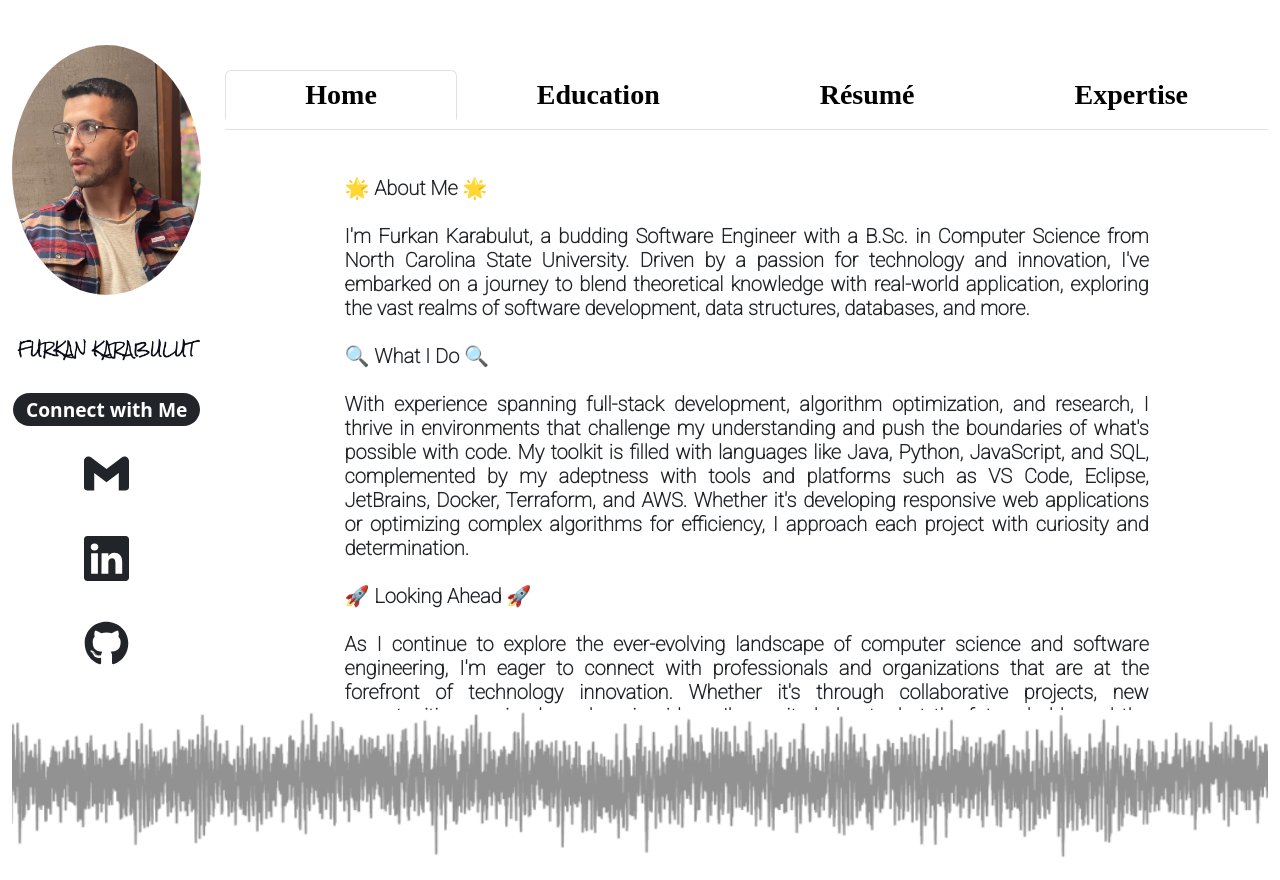
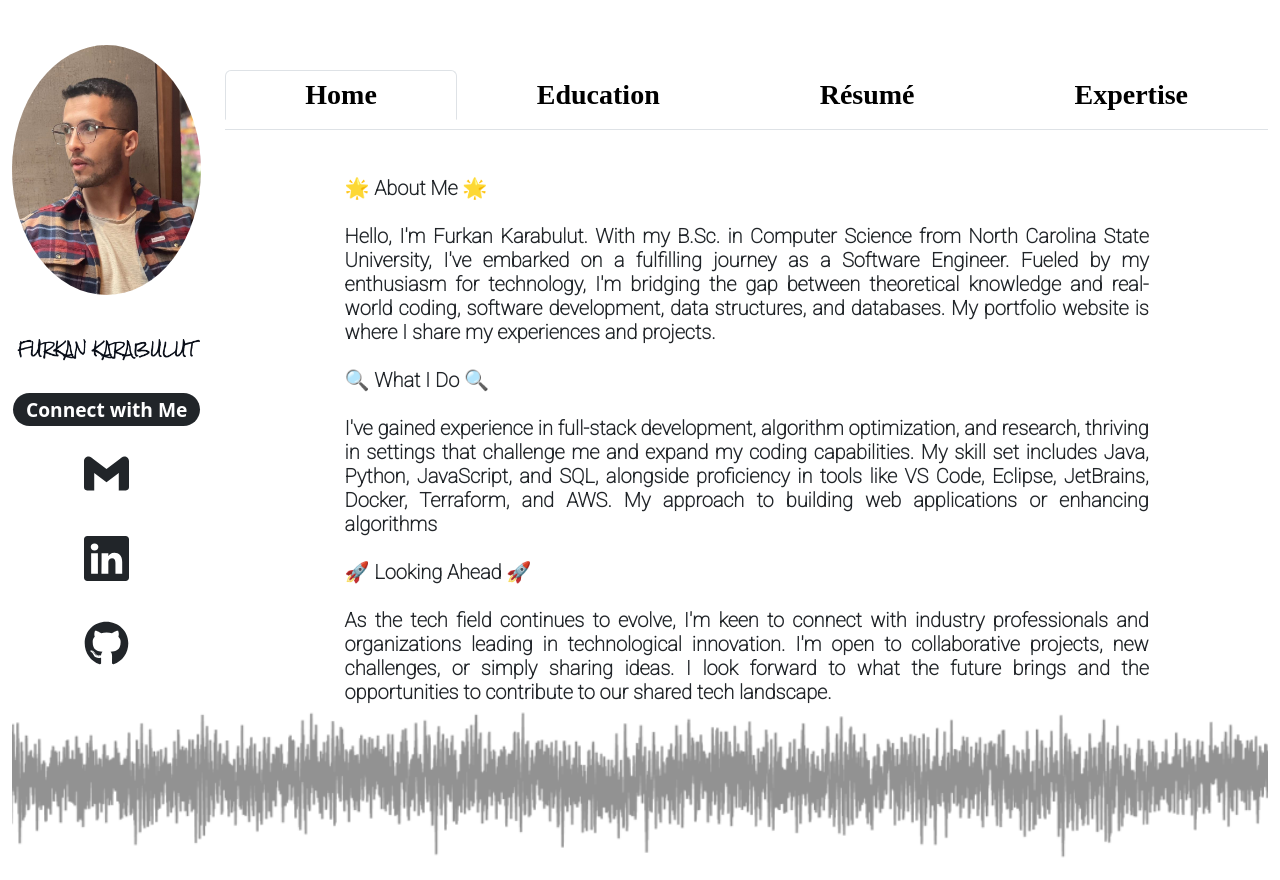
Before and after one commit to frkrbltn/portfolio, a React (Create React App) app: page / in a window 1280 px wide. Built offline with nearby package versions, Linux system fonts and the light colour scheme; a web font is replaced by a local one.

Commit message:
home page is updated

```diff
--- a/src/components/Expertise.tsx
+++ b/src/components/Expertise.tsx
@@ -12,8 +12,7 @@ import "./scssFiles/Expertise.scss";
 function Expertise() {
   return (
     <p className="expertise-custom-style">
-      I am a versatile and skilled technology professional with a deep understanding
-       and hands-on experience across a broad spectrum of computer science and software development disciplines.
+      I'm a tech enthusiast with a solid grasp and practical experience in a wide range of computer science and software development areas.
        <br />
        <br />
       <b
--- a/src/components/HomeParagraph.tsx
+++ b/src/components/HomeParagraph.tsx
@@ -8,29 +8,29 @@ function HomeParagraph() {
       🌟 About Me 🌟
       <br />
       <br />
-      I'm Furkan Karabulut, a budding Software Engineer with a B.Sc. in Computer Science from North Carolina State University. Driven by a passion for technology and innovation,
-       I've embarked on a journey to blend theoretical knowledge with real-world application, exploring the vast realms of software development, data structures, databases, and more.
+      Hello, I'm Furkan Karabulut. With my B.Sc. in Computer Science from North Carolina State University,
+      I've embarked on a fulfilling journey as a Software Engineer. Fueled by my enthusiasm for technology,
+      I'm bridging the gap between theoretical knowledge and real-world coding, software development, data structures, and databases.
+      My portfolio website is where I share my experiences and projects.
       <br />
       <br />
       🔍 What I Do 🔍
       <br />
       <br />
-      With experience spanning full-stack development, algorithm optimization, and research,
-      I thrive in environments that challenge my understanding and push the boundaries of what's possible with code.
-      My toolkit is filled with languages like Java, Python, JavaScript, and SQL, complemented by my adeptness with tools and platforms such as VS Code,
-      Eclipse, JetBrains, Docker, Terraform, and AWS. Whether it's developing responsive web applications or optimizing complex algorithms for efficiency,
-      I approach each project with curiosity and determination.
+      I've gained experience in full-stack development, algorithm optimization, and research,
+      thriving in settings that challenge me and expand my coding capabilities. My skill set includes Java, Python, JavaScript, and SQL,
+      alongside proficiency in tools like VS Code, Eclipse, JetBrains, Docker, Terraform, and AWS. My approach to building web applications or enhancing algorithms
       <br />
       <br />
       🚀 Looking Ahead 🚀
       <br />
       <br />
-      As I continue to explore the ever-evolving landscape of computer science and software engineering,
-      I'm eager to connect with professionals and organizations that are at the forefront of technology innovation. Whether it's through collaborative projects,
-      new opportunities, or simply exchanging ideas, I'm excited about what the future holds and the impact we can create together.
+      As the tech field continues to evolve, I'm keen to connect with industry professionals and organizations leading in technological innovation.
+      I'm open to collaborative projects,
+      new challenges, or simply sharing ideas. I look forward to what the future brings and the opportunities to contribute to our shared tech landscape.
       <br />
       <br />
-      Let's connect! Feel free to reach out if you're interested in discussing technology, innovation, or potential collaborations.
+      Let's connect! Feel free to reach out if you're interested in discussing projects, innovation, or potential collaborations.
     </p>
   );
 }
```
Also changed, not shown: src/components/Breakthroughs.tsx (deleted, +0 -46 lines).
